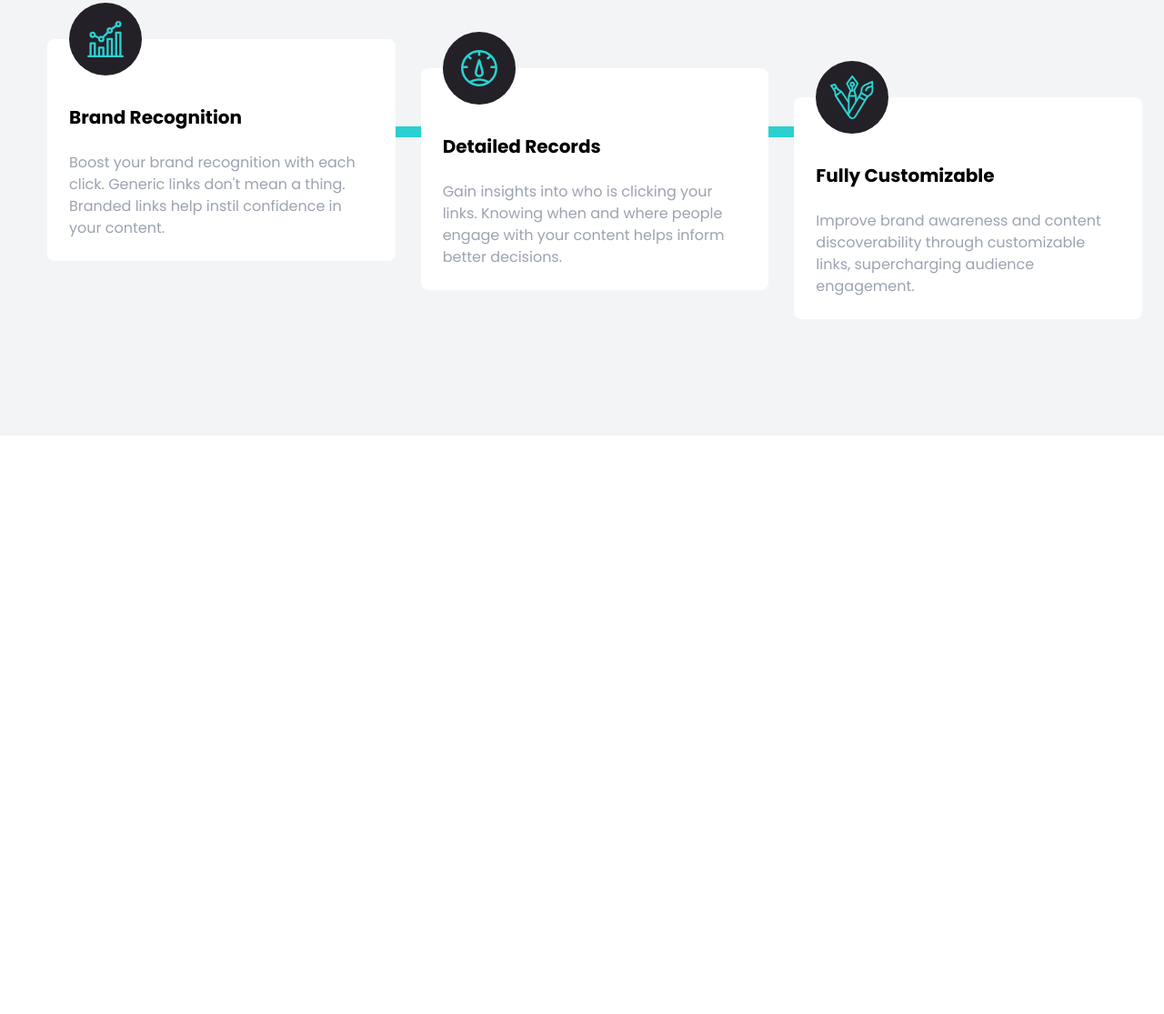
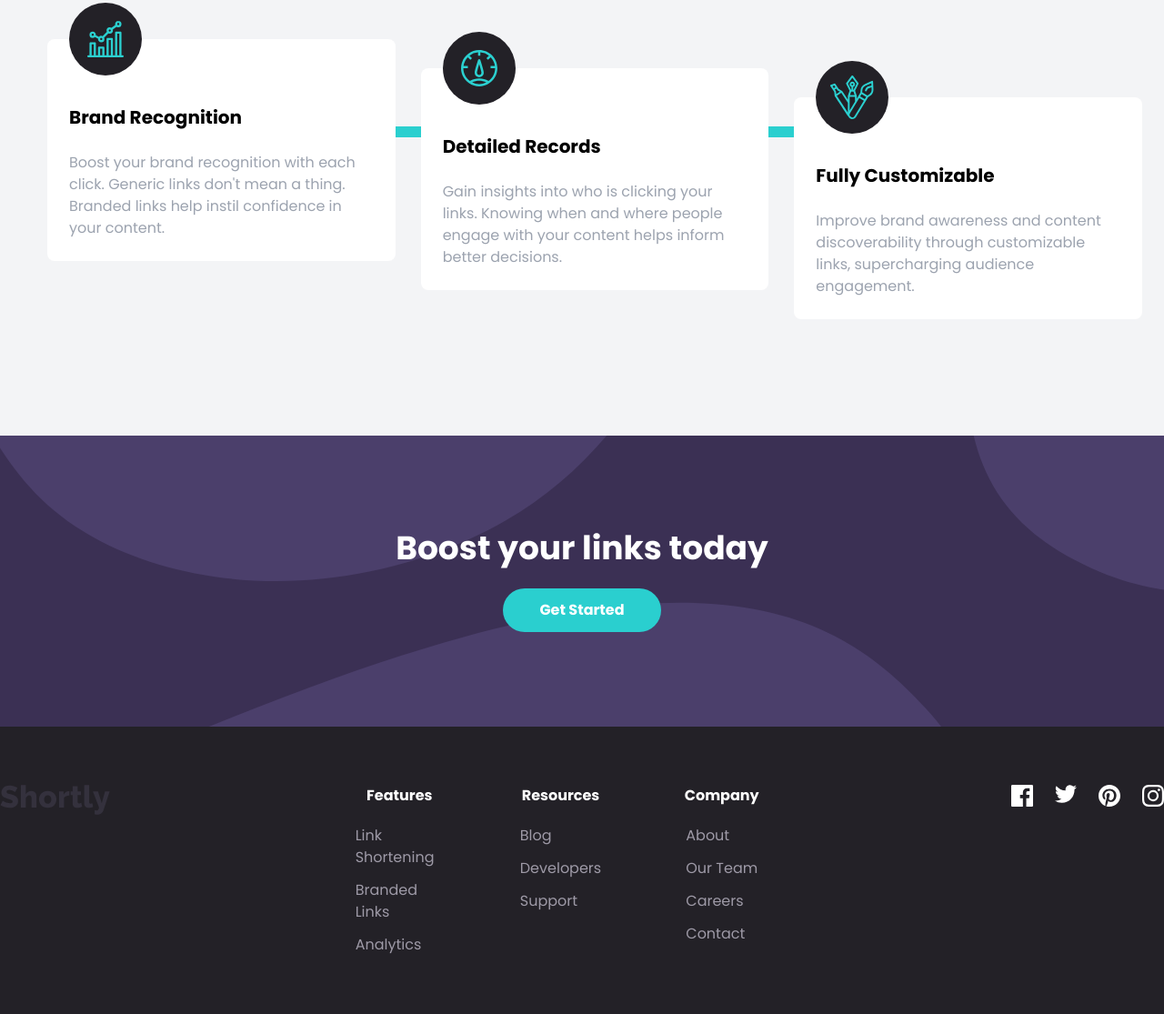
Before and after one commit to luigibustos/shortly, a website: page index.html in a window 1280 px wide. Shown: the part 1441-2556 px from the top of the page at 91% size. Before the commit the page ends 1920 px from the top, so only its background shows below. Drawn offline with Linux system fonts and the light colour scheme.

Commit message:
Creating Footer and CTA section

```diff
--- a/index.html
+++ b/index.html
@@ -273,5 +273,100 @@
         </div>
       </div>
     </section>
+
+    <!-- CTA Section -->
+    <section id="cta" class="py-24 bg-darkViolet">
+      <div class="flex flex-col p-2 space-y-6">
+        <h5
+          class="mx-auto space-y-10 text-4xl font-bold text-center text-white"
+        >
+          Boost your links today
+        </h5>
+        <button
+          class="px-10 mt-12 py-5 mx-auto text-2xl font-bold text-white rounded-full bg-cyan hover:bg-cyanLight md:text-base md:py-3 focus:outline-none"
+        >
+          Get Started
+        </button>
+      </div>
+    </section>
+
+    <footer class="py-16 bg-veryDarkViolet">
+      <div
+        class="container flex flex-col items-center justify-between mx-auto space-y-16 md:flex-row md:space-y-0 md:items-start"
+      >
+        <!-- Logo -->
+        <img src="images/logo.svg" alt="" />
+
+        <!-- Menu Container -->
+        <div
+          class="flex flex-col space-y-16 md:space-x-20 md:flex-row md:space-y-0"
+        >
+          <!-- Menu 1 -->
+          <div class="flex flex-col items-center w-full md:items-center">
+            <div class="mb-5 font-bold text-white capitilize">Features</div>
+            <div class="flex flex-col items-center space-y-3 md:items-start">
+              <a href="#" class="capitlize text-grayishViolet hover:text-cyan"
+                >Link Shortening</a
+              >
+              <a href="#" class="capitlize text-grayishViolet hover:text-cyan"
+                >Branded Links</a
+              >
+              <a href="#" class="capitlize text-grayishViolet hover:text-cyan"
+                >Analytics</a
+              >
+            </div>
+          </div>
+
+          <!-- Menu 2 -->
+          <div class="flex flex-col items-center w-full md:items-center">
+            <div class="mb-5 font-bold text-white capitilize">Resources</div>
+            <div class="flex flex-col items-center space-y-3 md:items-start">
+              <a href="#" class="capitlize text-grayishViolet hover:text-cyan"
+                >Blog</a
+              >
+              <a href="#" class="capitlize text-grayishViolet hover:text-cyan"
+                >Developers</a
+              >
+              <a href="#" class="capitlize text-grayishViolet hover:text-cyan"
+                >Support</a
+              >
+            </div>
+          </div>
+          <!-- Menu 3 -->
+          <div class="flex flex-col items-center w-full md:items-center">
+            <div class="mb-5 font-bold text-white capitilize">Company</div>
+            <div class="flex flex-col items-center space-y-3 md:items-start">
+              <a href="#" class="capitlize text-grayishViolet hover:text-cyan"
+                >About</a
+              >
+              <a href="#" class="capitlize text-grayishViolet hover:text-cyan"
+                >Our Team</a
+              >
+              <a href="#" class="capitlize text-grayishViolet hover:text-cyan"
+                >Careers</a
+              >
+              <a href="#" class="capitlize text-grayishViolet hover:text-cyan"
+                >Contact</a
+              >
+            </div>
+          </div>
+        </div>
+        <!-- Social Icons -->
+        <div class="flex space-x-6">
+          <a href="#">
+            <img src="images/icon-facebook.svg" alt="" class="ficon" />
+          </a>
+          <a href="#">
+            <img src="images/icon-twitter.svg" alt="" class="ficon" />
+          </a>
+          <a href="#">
+            <img src="images/icon-pinterest.svg" alt="" class="ficon" />
+          </a>
+          <a href="#">
+            <img src="images/icon-instagram.svg" alt="" class="ficon" />
+          </a>
+        </div>
+      </div>
+    </footer>
   </body>
 </html>
```
Also changed, not shown: css/style.css.
